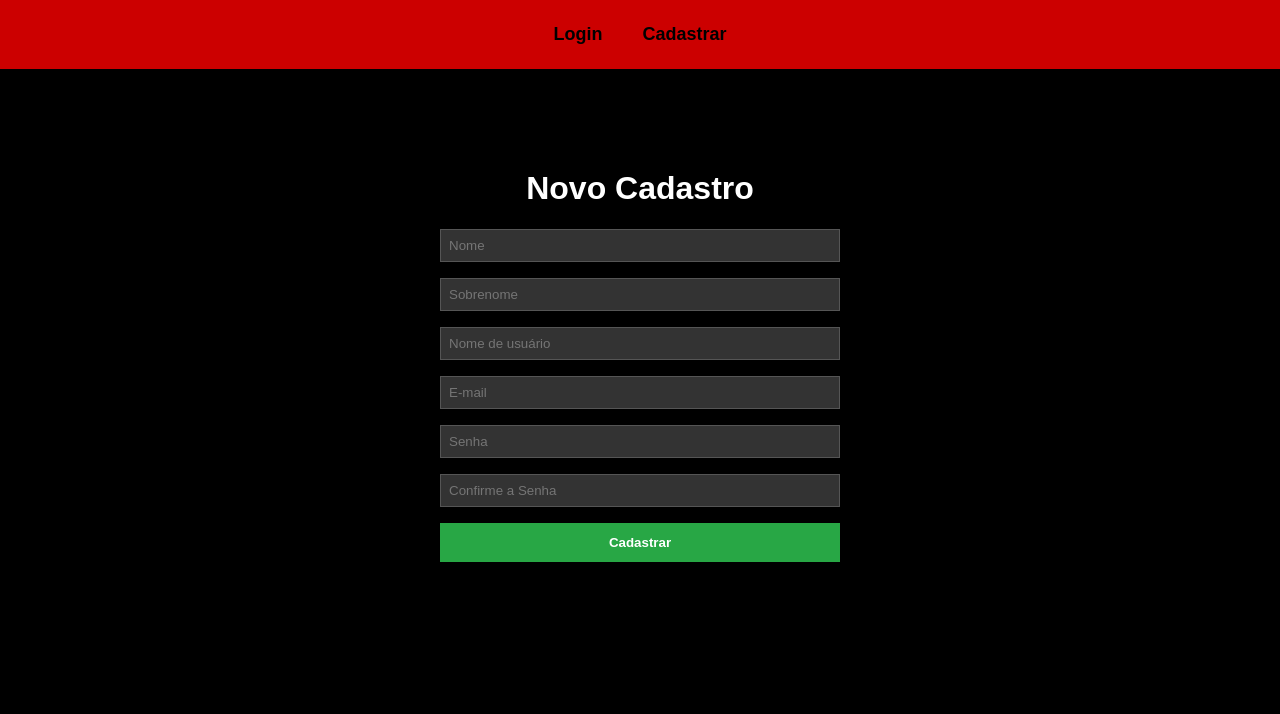
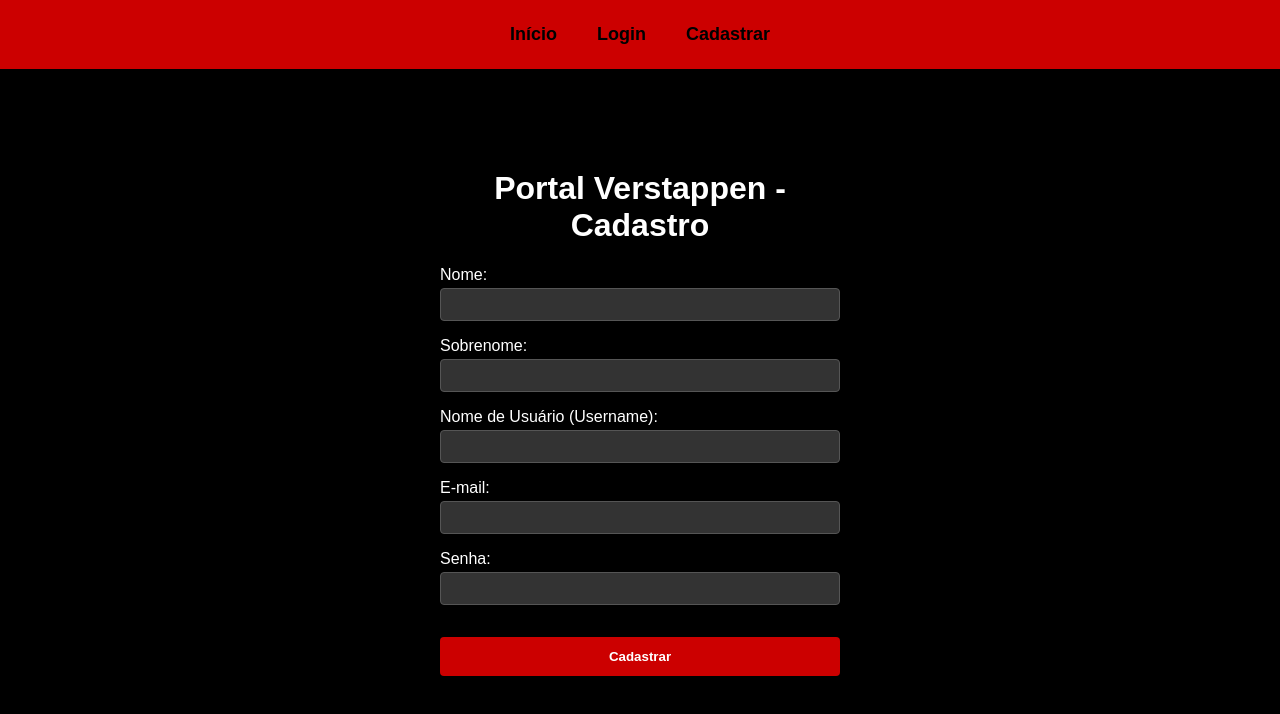
Before and after one commit to jeferstappen/sistema-auth-nestjs-react, a React (Vite) app in the folder frontend/: page /cadastro in a window 1280 px wide. Shown: the top 714 px of the page. Built offline with nearby package versions, Linux system fonts and the light colour scheme.

Commit message:
feat: adiciona pagina home tematica

```diff
--- a/frontend/src/App.tsx
+++ b/frontend/src/App.tsx
@@ -1,8 +1,10 @@
 import { BrowserRouter, Routes, Route, Link } from 'react-router-dom';
+import { Home } from './pages/Home';
 import { Login } from './pages/Login';
 import { Register } from './pages/Register';
 import { ForgotPassword } from './pages/ForgotPassword';
 import { ResetPassword } from './pages/ResetPassword';
+import { ActivateAccount } from './pages/ActivateAccount'; // <-- Importada a nova página
 
 export function App() {
   return (
@@ -16,14 +18,16 @@
         marginBottom: '3rem',
         boxShadow: '0px 4px 10px rgba(0,0,0,0.5)'
       }}>
-        <Link to="/" style={{ color: 'black', fontWeight: 'bold', textDecoration: 'none', fontSize: '18px' }}>Login</Link>
+        <Link to="/" style={{ color: 'black', fontWeight: 'bold', textDecoration: 'none', fontSize: '18px' }}>Início</Link>
+        <Link to="/login" style={{ color: 'black', fontWeight: 'bold', textDecoration: 'none', fontSize: '18px' }}>Login</Link>
         <Link to="/cadastro" style={{ color: 'black', fontWeight: 'bold', textDecoration: 'none', fontSize: '18px' }}>Cadastrar</Link>
-        {}
       </nav>
 
       <Routes>
-        <Route path="/" element={<Login />} />
+        <Route path="/" element={<Home />} />
+        <Route path="/login" element={<Login />} />
         <Route path="/cadastro" element={<Register />} />
+        <Route path="/ativar" element={<ActivateAccount />} /> {/* <-- Nova Rota */}
         <Route path="/esqueci-senha" element={<ForgotPassword />} />
         <Route path="/redefinir-senha" element={<ResetPassword />} />
       </Routes>
--- /dev/null
+++ b/frontend/src/pages/ActivateAccount.tsx
@@ -0,0 +1,57 @@
+import { useState } from 'react';
+import { api } from '../services/api';
+import { useNavigate } from 'react-router-dom';
+
+export function ActivateAccount() {
+  const [token, setToken] = useState('');
+  const [error, setError] = useState('');
+  const navigate = useNavigate();
+
+  const handleActivate = async (e: React.FormEvent) => {
+    e.preventDefault();
+    setError('');
+
+    try {
+      await api.get(`/auth/confirm?token=${token.trim()}`);
+
+      alert('Conta ativada com sucesso! Pódio liberado. Vamos para o login.');
+      navigate('/login');
+    } catch (err: any) {
+      setError(err.response?.data?.message || 'Código inválido ou expirado.');
+    }
+  };
+
+  return (
+    <div style={{ padding: '2rem', fontFamily: 'sans-serif', maxWidth: '400px', margin: '0 auto' }}>
+      <h1 style={{ textAlign: 'center' }}>Ativar Conta</h1>
+      <p style={{ textAlign: 'center', color: '#ccc' }}>Insira o código de verificação enviado para o seu e-mail do Mailtrap.</p>
+
+      <form onSubmit={handleActivate} style={{ display: 'flex', flexDirection: 'column', gap: '1rem' }}>
+        {error && (
+          <div style={{ backgroundColor: '#ffcccc', color: '#cc0000', padding: '0.5rem', borderRadius: '4px', textAlign: 'center', fontWeight: 'bold' }}>
+            {error}
+          </div>
+        )}
+
+        <div style={{ display: 'flex', flexDirection: 'column' }}>
+          <label>Código de Verificação:</label>
+          <input
+            type="text"
+            value={token}
+            onChange={(e) => setToken(e.target.value)}
+            required
+            placeholder="Cole o token aqui"
+            style={{ padding: '0.5rem', marginTop: '0.25rem', borderRadius: '4px', border: '1px solid #555', backgroundColor: '#333', color: 'white' }}
+          />
+        </div>
+
+        <button
+          type="submit"
+          style={{ padding: '0.75rem', cursor: 'pointer', backgroundColor: '#cc0000', color: 'white', border: 'none', borderRadius: '4px', fontWeight: 'bold' }}
+        >
+          Confirmar Código
+        </button>
+      </form>
+    </div>
+  );
+}
--- /dev/null
+++ b/frontend/src/pages/Home.tsx
@@ -0,0 +1,50 @@
+import { useEffect } from 'react';
+import { useNavigate } from 'react-router-dom';
+import imgEsquerda from '../assets/imagem1.png';
+import imgDireita from '../assets/imagem2.png';
+
+export function Home() {
+  const navigate = useNavigate();
+
+  useEffect(() => {
+    const token = localStorage.getItem('access_token');
+
+    if (!token) {
+      navigate('/login');
+    }
+  }, [navigate]);
+
+  // Função para deslogar da conta
+  const handleLogout = () => {
+    localStorage.removeItem('access_token');
+    navigate('/login');
+  };
+
+  return (
+    <div style={{ padding: '2rem', fontFamily: 'sans-serif', maxWidth: '600px', margin: '0 auto', textAlign: 'center' }}>
+
+      <div style={{ display: 'flex', alignItems: 'center', justifyContent: 'center', gap: '20px' }}>
+        <img src={imgEsquerda} alt="Esquerda" style={{ height: '60px', objectFit: 'contain' }} />
+        <h1 style={{ margin: 0 }}>Portal Verstappen</h1>
+        <img src={imgDireita} alt="Direita" style={{ height: '60px', objectFit: 'contain' }} />
+      </div>
+
+      <p style={{ fontSize: '18px', marginTop: '2rem', color: '#ccc' }}>
+        Acesso Autorizado. Bem-vindo ao painel de telemetria!
+      </p>
+
+      <div style={{ marginTop: '2rem', fontSize: '50px' }}>
+        🏁🏎️💨
+      </div>
+
+      {/* Botão de Logout para fechar o sistema com estilo */}
+      <button
+        onClick={handleLogout}
+        style={{ marginTop: '3rem', padding: '0.75rem 2rem', backgroundColor: '#333', color: 'white', border: '1px solid #555', borderRadius: '4px', cursor: 'pointer', fontWeight: 'bold' }}
+      >
+        Sair do Sistema
+      </button>
+
+    </div>
+  );
+}
--- a/frontend/src/pages/Register.tsx
+++ b/frontend/src/pages/Register.tsx
@@ -3,57 +3,69 @@
 import { useNavigate } from 'react-router-dom';
 
 export function Register() {
-  const [formData, setFormData] = useState({
-    firstName: '', lastName: '', username: '', email: '', password: '', confirmPassword: ''
-  });
+  const [firstName, setFirstName] = useState('');
+  const [lastName, setLastName] = useState('');
+  const [username, setUsername] = useState('');
+  const [email, setEmail] = useState('');
+  const [password, setPassword] = useState('');
   const [error, setError] = useState('');
 
   const navigate = useNavigate();
-
-  const handleChange = (e: React.ChangeEvent<HTMLInputElement>) => {
-    setFormData({ ...formData, [e.target.name]: e.target.value });
-  };
 
   const handleRegister = async (e: React.FormEvent) => {
     e.preventDefault();
     setError('');
 
-    if (formData.password !== formData.confirmPassword) {
-      return setError('As senhas não coincidem!');
-    }
+    try {
 
-    try {
-      const { confirmPassword, ...dataToSend } = formData;
+      await api.post('/users', { username, email, password, firstName, lastName });
 
-      await api.post('/users', dataToSend);
+      alert('Usuário cadastrado com sucesso! Verifique o Mailtrap para obter o código de verificação.');
 
-      alert('Cadastro realizado com sucesso! Verifique seu e-mail para ativar a conta (olhe o Mailtrap).');
-      navigate('/');
-
+      navigate('/ativar');
     } catch (err: any) {
-      setError(err.response?.data?.message || 'Erro ao cadastrar.');
+      setError(err.response?.data?.message || 'Erro ao realizar o cadastro.');
     }
   };
 
   return (
     <div style={{ padding: '2rem', fontFamily: 'sans-serif', maxWidth: '400px', margin: '0 auto' }}>
-      <h1 style={{ textAlign: 'center' }}>Novo Cadastro</h1>
+      <h1 style={{ textAlign: 'center' }}>Portal Verstappen - Cadastro</h1>
 
       <form onSubmit={handleRegister} style={{ display: 'flex', flexDirection: 'column', gap: '1rem' }}>
+
         {error && (
-          <div style={{ backgroundColor: '#ffcccc', color: '#cc0000', padding: '0.5rem', borderRadius: '4px', textAlign: 'center' }}>
+          <div style={{ backgroundColor: '#ffcccc', color: '#cc0000', padding: '0.5rem', borderRadius: '4px', textAlign: 'center', fontWeight: 'bold' }}>
             {error}
           </div>
         )}
 
-        <input type="text" name="firstName" placeholder="Nome" onChange={handleChange} required style={{ padding: '0.5rem' }} />
-        <input type="text" name="lastName" placeholder="Sobrenome" onChange={handleChange} required style={{ padding: '0.5rem' }} />
-        <input type="text" name="username" placeholder="Nome de usuário" onChange={handleChange} required style={{ padding: '0.5rem' }} />
-        <input type="email" name="email" placeholder="E-mail" onChange={handleChange} required style={{ padding: '0.5rem' }} />
-        <input type="password" name="password" placeholder="Senha" onChange={handleChange} required style={{ padding: '0.5rem' }} />
-        <input type="password" name="confirmPassword" placeholder="Confirme a Senha" onChange={handleChange} required style={{ padding: '0.5rem' }} />
+        <div style={{ display: 'flex', flexDirection: 'column' }}>
+          <label>Nome:</label>
+          <input type="text" value={firstName} onChange={(e) => setFirstName(e.target.value)} required style={{ padding: '0.5rem', marginTop: '0.25rem', borderRadius: '4px', border: '1px solid #555' }} />
+        </div>
 
-        <button type="submit" style={{ padding: '0.75rem', backgroundColor: '#28a745', color: 'white', border: 'none', cursor: 'pointer', fontWeight: 'bold' }}>
+        <div style={{ display: 'flex', flexDirection: 'column' }}>
+          <label>Sobrenome:</label>
+          <input type="text" value={lastName} onChange={(e) => setLastName(e.target.value)} required style={{ padding: '0.5rem', marginTop: '0.25rem', borderRadius: '4px', border: '1px solid #555' }} />
+        </div>
+
+        <div style={{ display: 'flex', flexDirection: 'column' }}>
+          <label>Nome de Usuário (Username):</label>
+          <input type="text" value={username} onChange={(e) => setUsername(e.target.value)} required style={{ padding: '0.5rem', marginTop: '0.25rem', borderRadius: '4px', border: '1px solid #555' }} />
+        </div>
+
+        <div style={{ display: 'flex', flexDirection: 'column' }}>
+          <label>E-mail:</label>
+          <input type="email" value={email} onChange={(e) => setEmail(e.target.value)} required style={{ padding: '0.5rem', marginTop: '0.25rem', borderRadius: '4px', border: '1px solid #555' }} />
+        </div>
+
+        <div style={{ display: 'flex', flexDirection: 'column' }}>
+          <label>Senha:</label>
+          <input type="password" value={password} onChange={(e) => setPassword(e.target.value)} required style={{ padding: '0.5rem', marginTop: '0.25rem', borderRadius: '4px', border: '1px solid #555' }} />
+        </div>
+
+        <button type="submit" style={{ padding: '0.75rem', cursor: 'pointer', backgroundColor: '#cc0000', color: 'white', border: 'none', borderRadius: '4px', fontWeight: 'bold', marginTop: '1rem' }}>
           Cadastrar
         </button>
       </form>
```
Also changed, not shown: frontend/src/pages/Login.tsx (+19 -12 lines), frontend/src/assets/imagem1.png (added), frontend/src/assets/imagem2.png (added).
